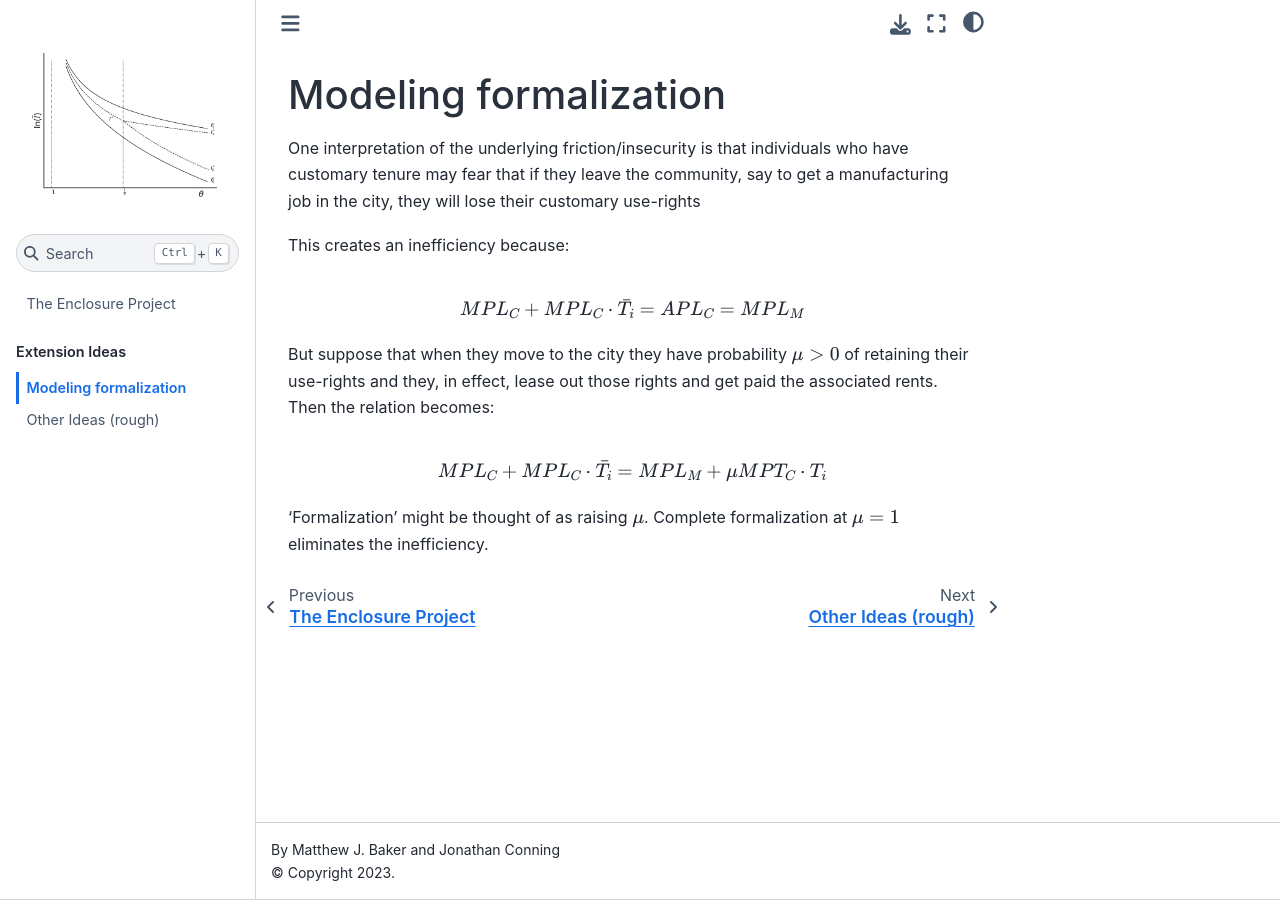
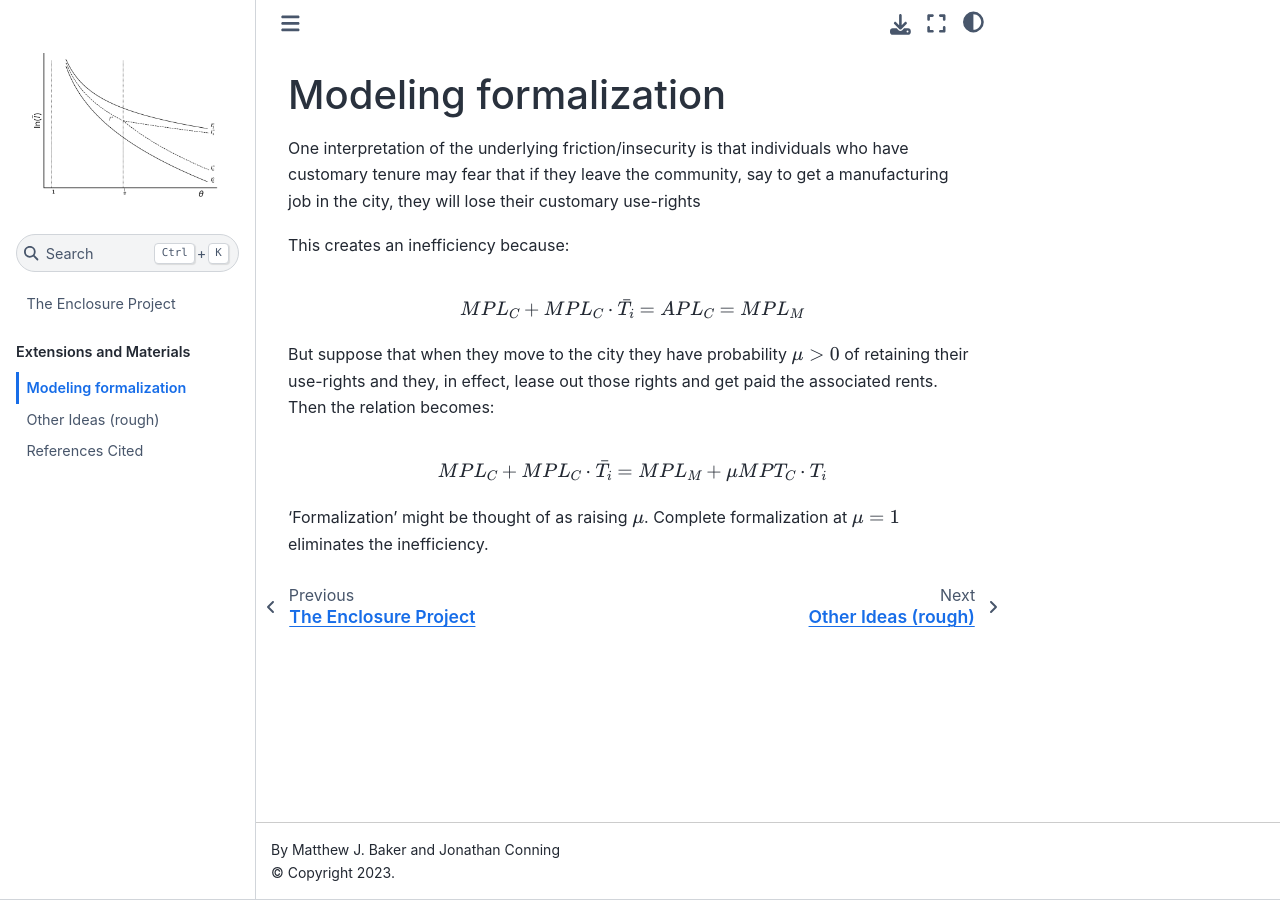
Before and after one commit to mbaker21231/enclosure_book, a Jupyter Book: the page built from partial_security.md, in a window 1280 px wide. Built offline with Jupyter Book 1.0.4 settings and Sphinx 7.4.7 and the Sphinx Book theme 1.1.4, drawn with Linux system fonts in a browser that asks for light colours; pages that are not in the unit, such as notebooks, are missing from menus.

```diff
--- a/_toc.yml
+++ b/_toc.yml
@@ -4,8 +4,8 @@
   chapters:
   - file: notebooks/enclosure_model
 
-
-- part: Extension Ideas
+- part: Extensions and Materials
   chapters:
   - file: partial_security
   - file: other_ideas
+  - file: references
```
Also changed, not shown: content.md (+0 -4 lines), references.md (added, +4 -0 lines).
